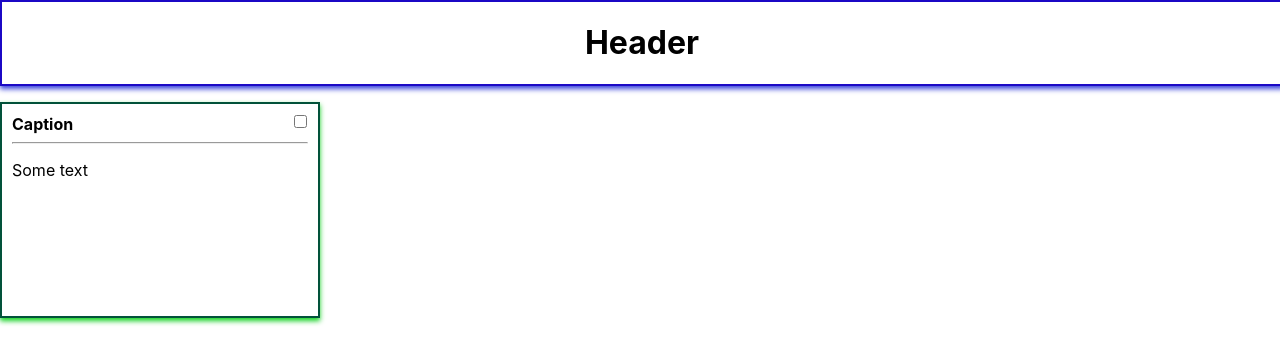
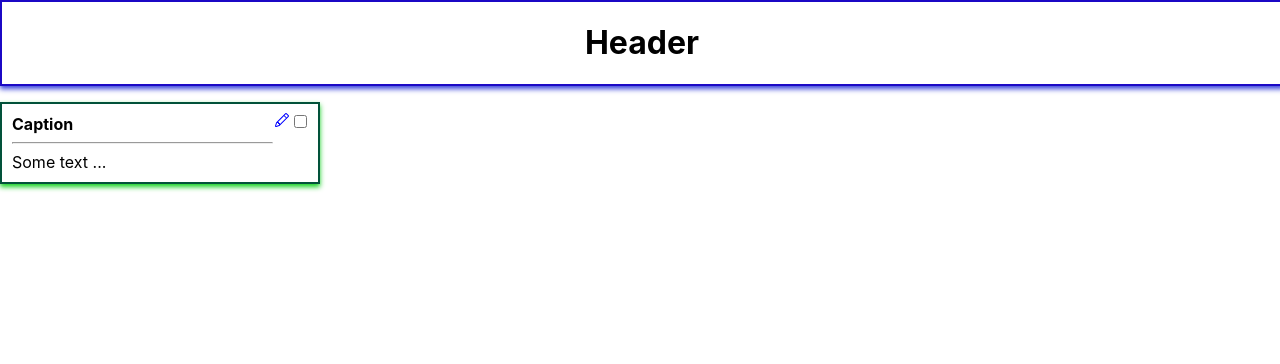
Before and after one commit to gleb-code/ReactJs, a React (Create React App) app: page / in a window 1280 px wide. Shown: the top 364 px of the page. Built offline with nearby package versions, Linux system fonts and the light colour scheme.

Commit message:
ReactJs-Task3

```diff
--- a/package.json
+++ b/package.json
@@ -8,6 +8,7 @@
     "@testing-library/user-event": "^7.2.1",
     "react": "^16.13.1",
     "react-dom": "^16.13.1",
+    "react-icons": "^3.11.0",
     "react-scripts": "3.4.3"
   },
   "scripts": {
--- a/src/App.css
+++ b/src/App.css
@@ -1,4 +1,5 @@
 .card {
     position: relative;
     width: 25%;
+    min-width: 100 px;
 }
--- a/src/components/Card/index.css
+++ b/src/components/Card/index.css
@@ -7,7 +7,7 @@
     font-weight: bold;
 }
 .textMarg {
-    margin: 10px
+    margin: 10px 45px 10px 10px;
 }
 .topRight {
     position: absolute;
@@ -17,8 +17,26 @@
 .blue {
     color : blue;
 }
-.item {
-    flex-basis: 100;
-    min-height: 100px;
-    margin-bottom: 20px;
-}
+.green {
+    color: green!important;
+    cursor: pointer;
+    }
+.red {
+    color: red;
+    cursor: pointer;
+    }
+.block {
+    position: relative;
+    word-break: break-all;
+    }
+.solidBorder {
+    display: flexbox;
+    word-break: break-all;
+    }
+p {
+    margin: 0;
+    }
+input {
+    cursor: pointer;
+    max-width: 95%;
+    }
--- a/src/components/Card/index.jsx
+++ b/src/components/Card/index.jsx
@@ -1,29 +1,88 @@
 import React, { Component } from 'react';
 import './index.css';
+import {BsPencil, BsX, BsCheck} from 'react-icons/bs';
 
 class Card extends Component {
     state = {
-        isChecked: false
+        isChecked: false,
+        isEdit: false,
+        cardData : {
+            Logo: 'Caption',
+            Text: 'Some text ...',
+        },
+        tempCardData: {
+            Logo: 'Caption',
+            Text: 'Some text ...'
+        }
     }
-
     changeStyles = () => {
         this.setState({isChecked :!this.state.isChecked});
     }
-
-    render(){
-        return(
+    changeEditStatus = () =>{
+        this.setState({isEdit : !this.state.isEdit, isChecked: false});
+    }
+    handleChangeInfo = (event,name) =>{
+        this.setState({
+            tempCardData: {
+                ...this.state.tempCardData,
+                [name]: event.target.value
+            }
+        });
+    }
+    changeCardInfo = () => {
+        this.setState({cardData: {...this.state.tempCardData}, isChecked: false});
+        this.changeEditStatus();
+    }
+    render() {
+        return (
             <div className="Card">
                 <div className="textMarg">
-                    <div className={this.state.isChecked ? "blue": null}>
-                        <label className="bold">Caption</label>
-                            <input type="checkbox" className="topRight" onClick={this.changeStyles}/>
-                                <hr />
-                        <p>Some text </p>
-                        <div class="item"></div>
+                    <div className={this.state.isChecked ? "blue" : null}>
+                        <div className="solidBorder">
+                            {this.state.isEdit ?
+                                (
+                                    <div>
+                                        <input
+                                            type="text"
+                                            placeholder={this.state.cardData.Logo}
+                                            value={this.state.tempCardData.Logo || ''}
+                                            onChange={(event) => this.handleChangeInfo(event, 'Logo')}
+                                        />
+                                        <div className="topRight">
+                                            <div className="block">
+                                                <BsCheck className= "green" onClick={this.changeCardInfo}/>
+                                                <BsX className="red" onClick={this.changeEditStatus} />
+                                            </div>
+                                        </div>
+                                        <hr />
+                                        <input
+                                            type="text"
+                                            placeholder={this.state.cardData.Text}
+                                            value={this.state.tempCardData.Text || ''}
+                                            onChange={(event) => this.handleChangeInfo(event, 'Text')}
+                                        />
+                                    </div>
+                                ) :
+                                (
+                                    <div>
+                                        <p className="bold">{this.state.cardData.Logo}</p>
+                                        <div className="topRight">
+                                            <div className="block">
+                                                <BsPencil className="blue" onClick={this.changeEditStatus} />
+                                                <input type="checkbox" checked={this.state.isChecked} onChange={this.changeStyles} />
+                                            </div>
+                                        </div>
+                                        <hr />
+                                        <p>{this.state.cardData.Text}</p>
+                                    </div>
+                                )
+                            }
+                        </div>
                     </div>
                 </div>
             </div>
-        )
+        );
     }
-}
+    }
+
 export default Card;
```
Also changed, not shown: 1 other file (tests, documents, lock files or other folders).
